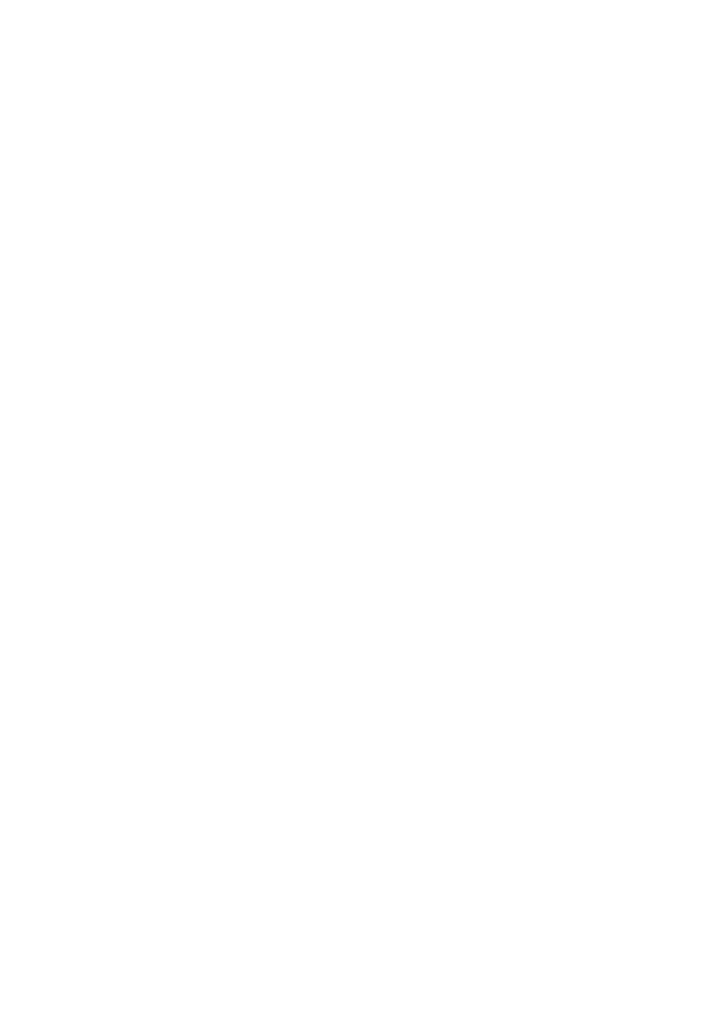
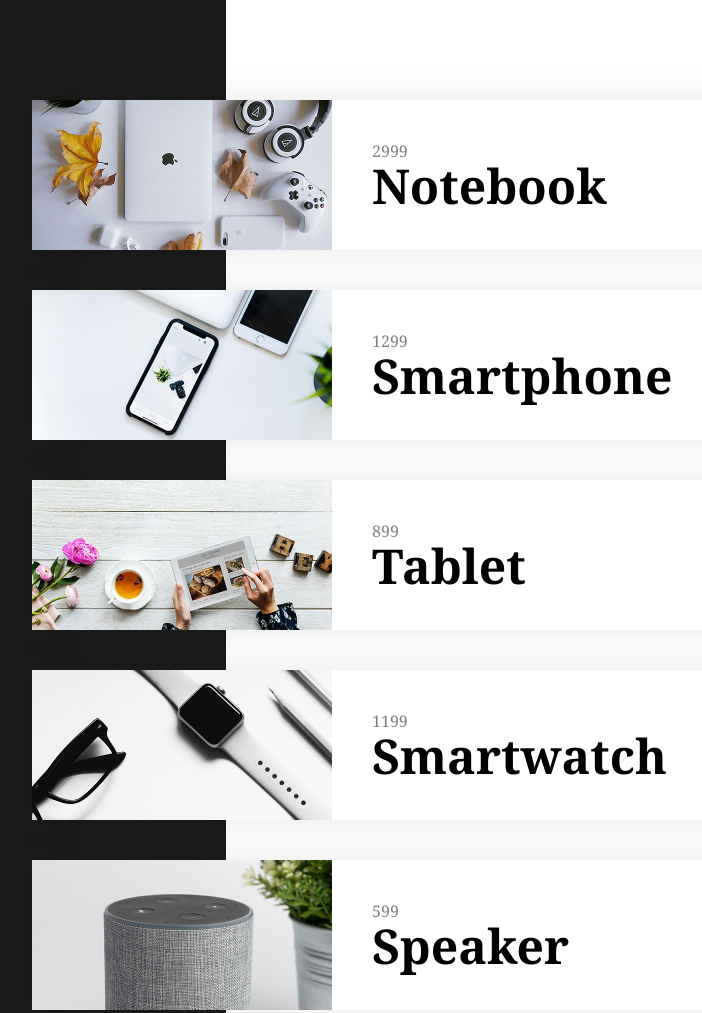
Before and after one commit to lucaslvs/techno, a plain HTML site: page index.html in a window 1280 px wide. Shown: the top 1013 px of the page, without its empty margins (158-860 px from the left). Before the commit the page ends 800 px from the top, so only its background shows below. Drawn offline with Linux system fonts and the light colour scheme.

Commit message:
add product list

```diff
--- a/index.html
+++ b/index.html
@@ -14,7 +14,25 @@
 <body>
 
   <div id="app">
+    <section class="products">
+      <div
+        class="products__product"
+        v-for="product in products"
+        :key="product.id"
+      >
+        <img class="products__product__image" :src="product.img" :alt="product.nome">
+        <div class="products__product__info">
+          <span class="products__product__info-price">
+            {{ product.preco }}
+          </span>
+          <h2 class="products__product__info-title">
+            {{ product.nome }}
+          </h2>
+        </div>
+      </div>
+    </section>
   </div>
+
   <script src="./app.js"></script>
 </body>
 </html>
--- a/style.css
+++ b/style.css
@@ -0,0 +1,53 @@
+body, h1, h2, ul, li {
+  padding: 0;
+  margin: 0;
+}
+
+ul {
+  list-style: none;
+}
+
+* {
+  box-sizing: border-box;
+}
+
+body {
+  background: linear-gradient(to right, #1a1a1a 30%, #fff 30%);
+  font-family: "Noto Serif";
+}
+
+#app {
+  padding-bottom: 0;
+  padding-left: 80px;
+  padding-top: 0;
+  padding-right: 80px;
+}
+
+.products {
+  margin-top: 100px;
+  margin-left: auto;
+  margin-right: auto;
+  max-width: 900px;
+}
+
+.products__product {
+  align-items: center;
+  background-color: #fff;
+  box-shadow: 0 0 2rem rgba(0, 0, 0, .1);
+  display: flex;
+  margin-bottom: 40px;
+}
+
+.products__product__image {
+  margin-right: 40px;
+  max-width: 300px;
+}
+
+.products__product__info-title {
+  font-size: 3rem;
+  line-height: 1;
+}
+
+.products__product__info-price {
+  color: rgba(0, 0, 0, .5);
+}
```
